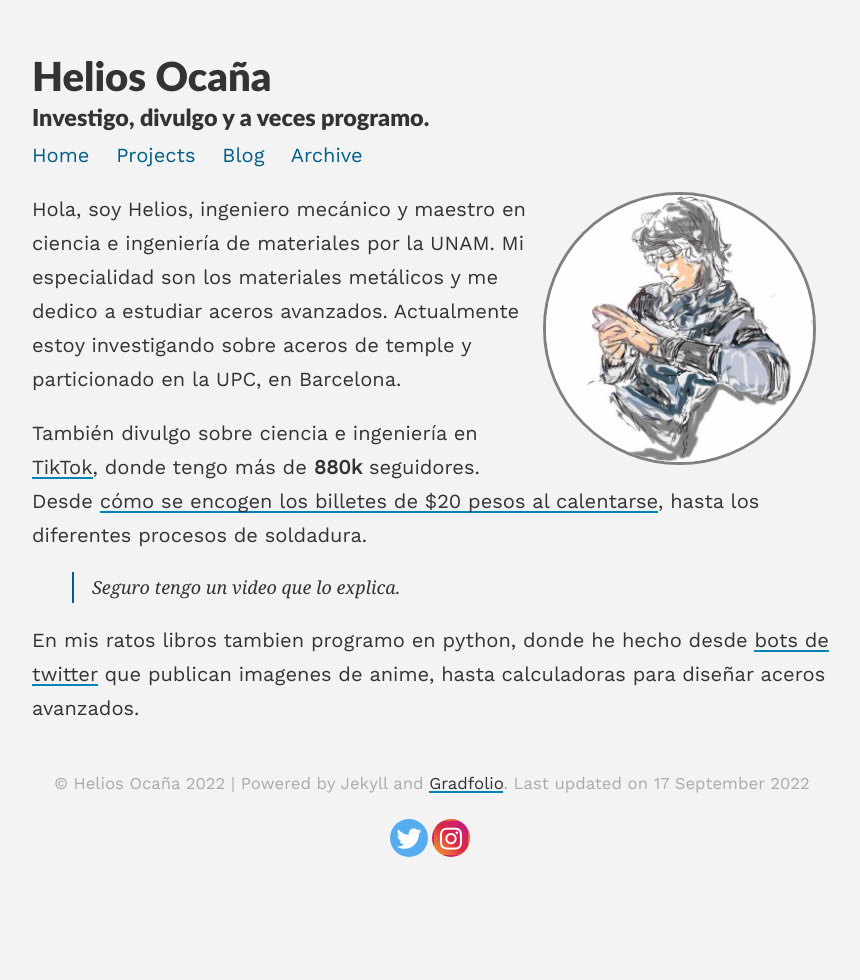
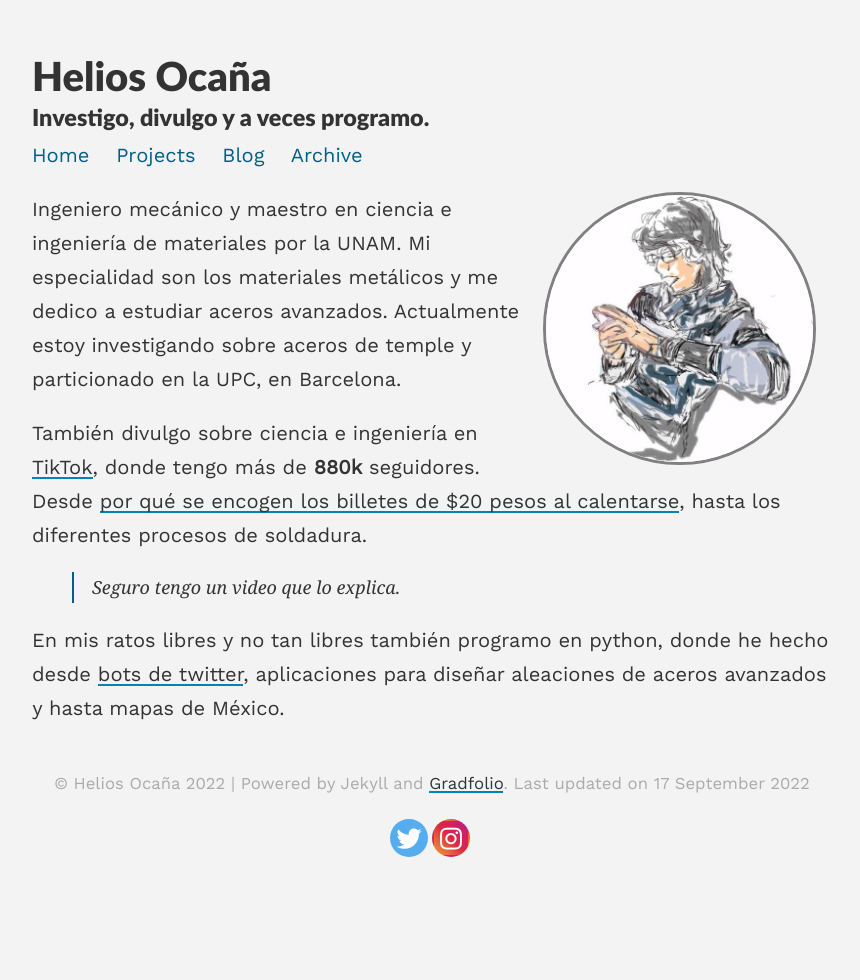
Before and after one commit to Heliouz/Heliouz.github.io, a Jekyll site: the page built from index.md, in a window 1280 px wide. Shown: the whole page, without its empty margins (208-1068 px from the left). Built offline with Jekyll 4.4.1, drawn with Linux system fonts in a browser that asks for light colours; nearby versions of some CDN libraries.

Commit message:
Update index.md

```diff
--- a/index.md
+++ b/index.md
@@ -7,10 +7,10 @@ profile:
 published: true
 ---
 
-Hola, soy Helios, ingeniero mecánico y maestro en ciencia e ingeniería de materiales por la UNAM. Mi especialidad son los materiales metálicos y me dedico a estudiar aceros avanzados. Actualmente estoy investigando sobre aceros de temple y particionado en la UPC, en Barcelona.
+Ingeniero mecánico y maestro en ciencia e ingeniería de materiales por la UNAM. Mi especialidad son los materiales metálicos y me dedico a estudiar aceros avanzados. Actualmente estoy investigando sobre aceros de temple y particionado en la UPC, en Barcelona.
 
-También divulgo sobre ciencia e ingeniería en [TikTok](https://www.tiktok.com/@heliouz_){:target="_blank"}, donde tengo más de __880k__ seguidores. Desde [cómo se encogen los billetes de $20 pesos al calentarse](https://www.sdpnoticias.com/estilo-de-vida/por-que-se-encoge-un-billete-de-20-pesos-al-calentarse-cientifico-lo-explica/){:target="_blank"}, hasta los diferentes procesos de soldadura.
+También divulgo sobre ciencia e ingeniería en [TikTok](https://www.tiktok.com/@heliouz_){:target="_blank"}, donde tengo más de __880k__ seguidores. Desde [por qué se encogen los billetes de $20 pesos al calentarse](https://www.sdpnoticias.com/estilo-de-vida/por-que-se-encoge-un-billete-de-20-pesos-al-calentarse-cientifico-lo-explica/){:target="_blank"}, hasta los diferentes procesos de soldadura.
 
 >Seguro tengo un video que lo explica.
 
-En mis ratos libros tambien programo en python, donde he hecho desde [bots de twitter](https://twitter.com/BigakuSan){:target="_blank"} que publican imagenes de anime, hasta calculadoras para diseñar aceros avanzados.
+En mis ratos libres y no tan libres también programo en python, donde he hecho desde [bots de twitter](https://twitter.com/BigakuSan){:target="_blank"}, aplicaciones para diseñar aleaciones de aceros avanzados y hasta mapas de México.
```
